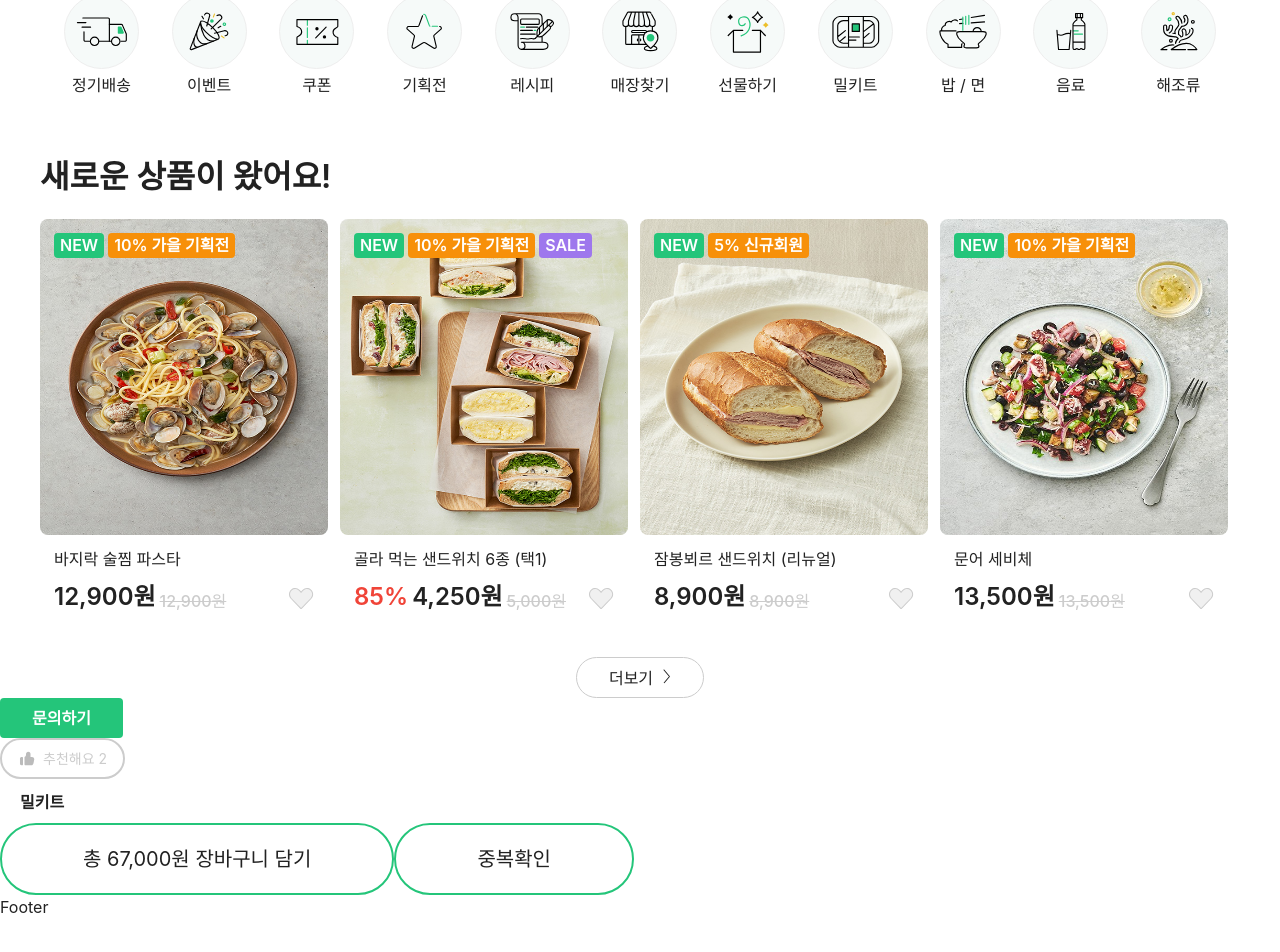
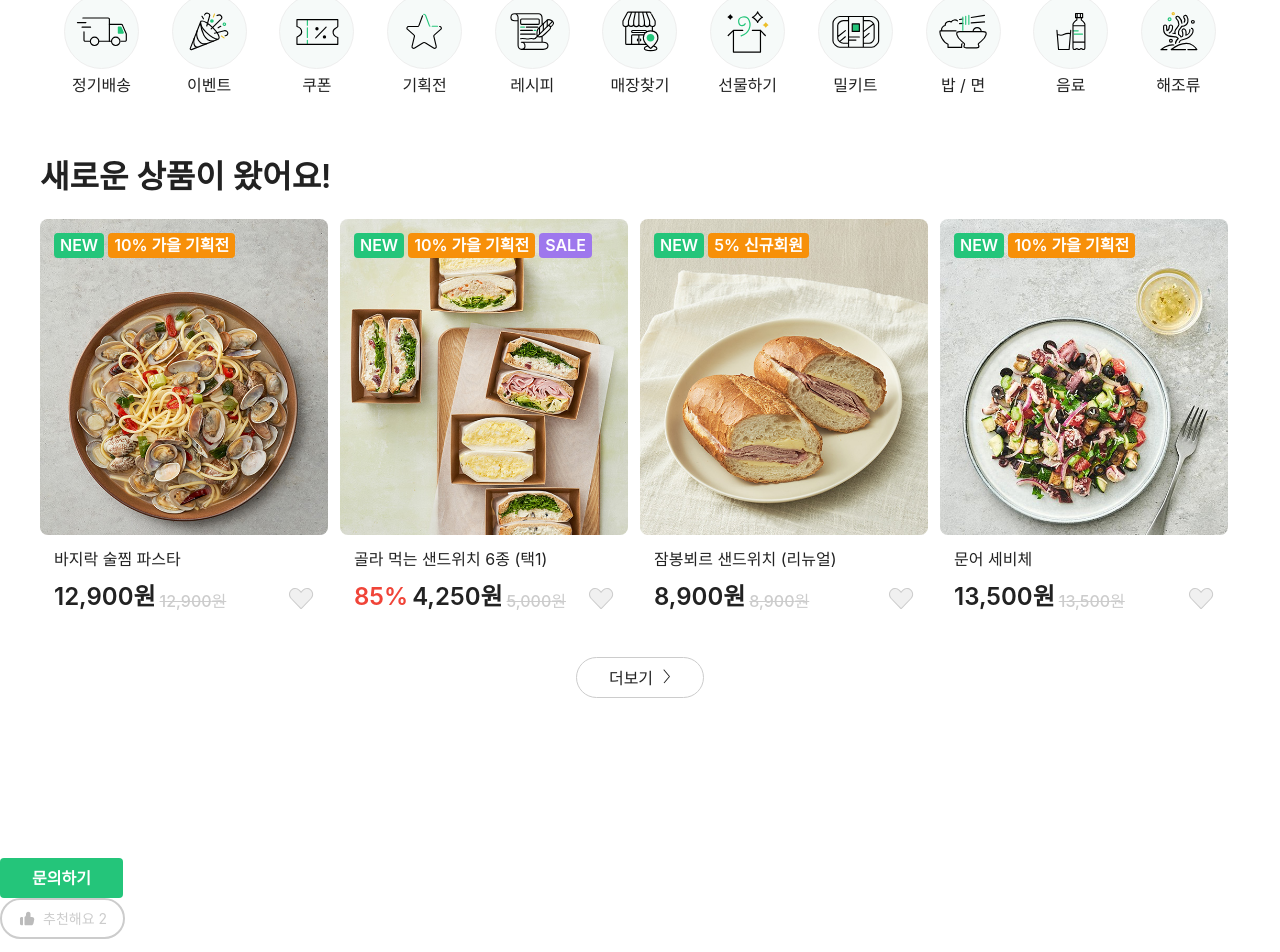
Before and after one commit to chae0924/heayul, a React (Create React App) app: page / in a window 1280 px wide. Shown: the part 1194-2146 px from the top of the page. Before the commit the page ends 2113 px from the top, so only its background shows below. Built offline with nearby package versions, Linux system fonts and the light colour scheme; a web font is replaced by a local one.

Commit message:
찜하기 useRef와 forwardRef/ useState 피하기

```diff
--- a/src/App.js
+++ b/src/App.js
@@ -1,4 +1,4 @@
-import React from 'react'
+import React, { useEffect } from 'react'
 import { Routes, Route } from 'react-router-dom'
 
 //json
@@ -35,6 +35,9 @@ import './pages/_pages.scss'
 
 
 export default function App() {
+  useEffect(()=>{
+
+   }, [])
   return (
     <div className="heyul">
        <Header navidb={ navidb }></Header>
--- a/src/components/layout/Header.js
+++ b/src/components/layout/Header.js
@@ -8,8 +8,8 @@ import { Allmenulist } from '../common/_common_navi'
 
 export default function Header({ navidb}) {
 
-   useEffect(()=>{
-   //console.log(navidb)
+  useEffect(()=>{
+
    }, [])
 
   return (
--- a/src/components/product/ProductItem.js
+++ b/src/components/product/ProductItem.js
@@ -1,8 +1,12 @@
-import React, {useEffect} from 'react'
+import React, {useEffect, useRef } from 'react'
 import { Wishheart , BookmarkBt, CommentBt , RateBt , Syoutube, Sgit, Sinstar , Skakao,  LabelR, LabelC,  LabelPw , Viewicon, Carticon, Wishicon, Bookicon,Badges  } from '../common/util/_icon'
+
 import prditem from './ProductItem.module.scss'
 
 export default function ProductItem({info , rateview}) {
+
+const buttonRef = useRef(null);
+
 
 const discountPrice = Number(info.discountPrice) || 0;
 const originalPrice = Number(info.originalPrice);
@@ -12,12 +16,21 @@ const shouldShowRateView = rateview ?  true : false;
 
 
   useEffect(()=>{
-    console.log(info)
+    console.log("ProductItem 상품썸네일정보",info)
+    const button = buttonRef?.current;
+    const toggleClass = () => {
+      button.classList.toggle("active");
+    };
+    button.addEventListener("click", toggleClass);
+    return () => {
+      button.removeEventListener("click", toggleClass);
+    };
+
   }, [])
   return (
     <div className='org position-relative d-inline-block pb-3
-    ' id={info.productId}>
-                <div className='position-absolute d-flex oriinner gap-1'>
+    ' data-id={info.productId}>
+                <div className='position-absolute d-flex oriinner gap-1 '>
                   {
                     info.badges && info.badges.includes("N") && (
                       <Badges className="N">NEW</Badges>
@@ -34,7 +47,16 @@ const shouldShowRateView = rateview ?  true : false;
                     )
                   }
                 </div>
-              <img src={info.image_url}  alt={info.image_alt} className='img-fluid org-img' />
+                <div className='org-img overflow-hidden position-relative'>
+                    <img src={info.image_url}  alt={info.image_alt} className='img-fluid ' />
+                    <div className='position-absolute top-0 w-100 h-100 start-0 justify-content-center align-items-center thumbwrap'>
+                         <div className='d-flex justify-content-center align-items-center gap-3'>
+                          <Carticon onClick={()=>{ }}></Carticon>
+                          <Viewicon to={`/detail/${info.productId}`}></Viewicon>
+                         </div>
+                    </div>
+                </div>
+
               <div className="product-info oriinner pt-0 pb-0">
                 <h3 className='org-prdnm'>{info.name}</h3>
                 <p className='d-none'>{info.description}</p>
@@ -53,7 +75,7 @@ const shouldShowRateView = rateview ?  true : false;
                     {originalPrice.toLocaleString()}원
                   </span>
 
-                  <Wishheart className='ms-auto'></Wishheart>
+                  <Wishheart ref={buttonRef} className={`ms-auto w_icon`} ></Wishheart>
                 </div>
                 {
                   shouldShowRateView  &&
@@ -66,8 +88,6 @@ const shouldShowRateView = rateview ?  true : false;
                 }
 
 
-
-
                 {/* <BookmarkBt></BookmarkBt>
                 <CommentBt></CommentBt>
 
@@ -78,8 +98,7 @@ const shouldShowRateView = rateview ?  true : false;
                 <LabelR></LabelR>
                 <LabelC></LabelC>
                 <LabelPw></LabelPw>
-                <Viewicon></Viewicon>
-                <Carticon></Carticon>
+
                 <Wishicon></Wishicon>
                 <Bookicon></Bookicon> */}
               </div>
--- a/src/components/product/ProductThumbSet.js
+++ b/src/components/product/ProductThumbSet.js
@@ -4,7 +4,7 @@ import productdb from '../../data/product.json';
 
 import ProductItem from './ProductItem';
 
-export default function ProductThumbSet({ id, style, ea, filterNV, to, rateview }) {
+export default function ProductThumbSet({ id, style, ea, filterNV, to, className, rateview }) {
 
   const listea = ea || 4; // 노출 전체 개수 (기본값 4)
   const filternm = filterNV ? filterNV.split("|")[0] : null; // 필터 이름
@@ -20,7 +20,7 @@ export default function ProductThumbSet({ id, style, ea, filterNV, to, rateview
   const limitedProducts = productset.slice(0, listea);
 
   return (
-    <div id={id} className="productThumbSet mw">
+    <div id={id} className={className}>
       <h2 className="kr_h2 mb26">새로운 상품이 왔어요!</h2>
       <div className="productThumb">
         <ul className='d-flex flex-wrap'>
--- a/src/pages/Home.js
+++ b/src/pages/Home.js
@@ -15,7 +15,7 @@ export default function Home() {
       <Svgicon id='mainSvg'></Svgicon>
 
       {/* 컴포넌트 아이디, 스타일, 상품데이터 필더조건, 더보기의 링크값 */}
-      <ProductThumbSet   id="newProduct"   style="col-6 col-lg-3" filterNV="badges|N" to="/product/newArrival" ></ProductThumbSet>
+      <ProductThumbSet   id="newProduct"   style="col-6 col-lg-3" filterNV="badges|N" to="/product/newArrival" className='productThumbSet mw mb160' ></ProductThumbSet>
 
     </div>
   )
--- a/src/style/_globals.scss
+++ b/src/style/_globals.scss
@@ -97,6 +97,10 @@ line-height: 1;
 .mb26{
   margin-bottom: 26px !important;
 }
+.mb160{
+  margin-bottom: 160px !important;
+}
+
 
 .text {
   &-primary {
@@ -171,11 +175,6 @@ line-height: 1;
 }
 
 
-
-
-
-
-
 //상품아이템 기준
 .oriinner{
   padding: 14px;
@@ -184,7 +183,16 @@ line-height: 1;
   &-img{ // 상품이미지
     width:288px;
     height: 316px;
-    border-radius: 8px;;
+    border-radius: 8px;
+    .thumbwrap{
+      display: none;
+      background: rgba(166, 166, 166, 0.50);
+    }
+    &:hover{
+      .thumbwrap{
+        display: flex;
+      }
+    }
   }
   &-prdnm { // 상품명
     font-size: 16px;
```
Also changed, not shown: src/components/common/util/_icon.js (+14 -10 lines). Lines whose indentation alone changed are shown as unchanged.
